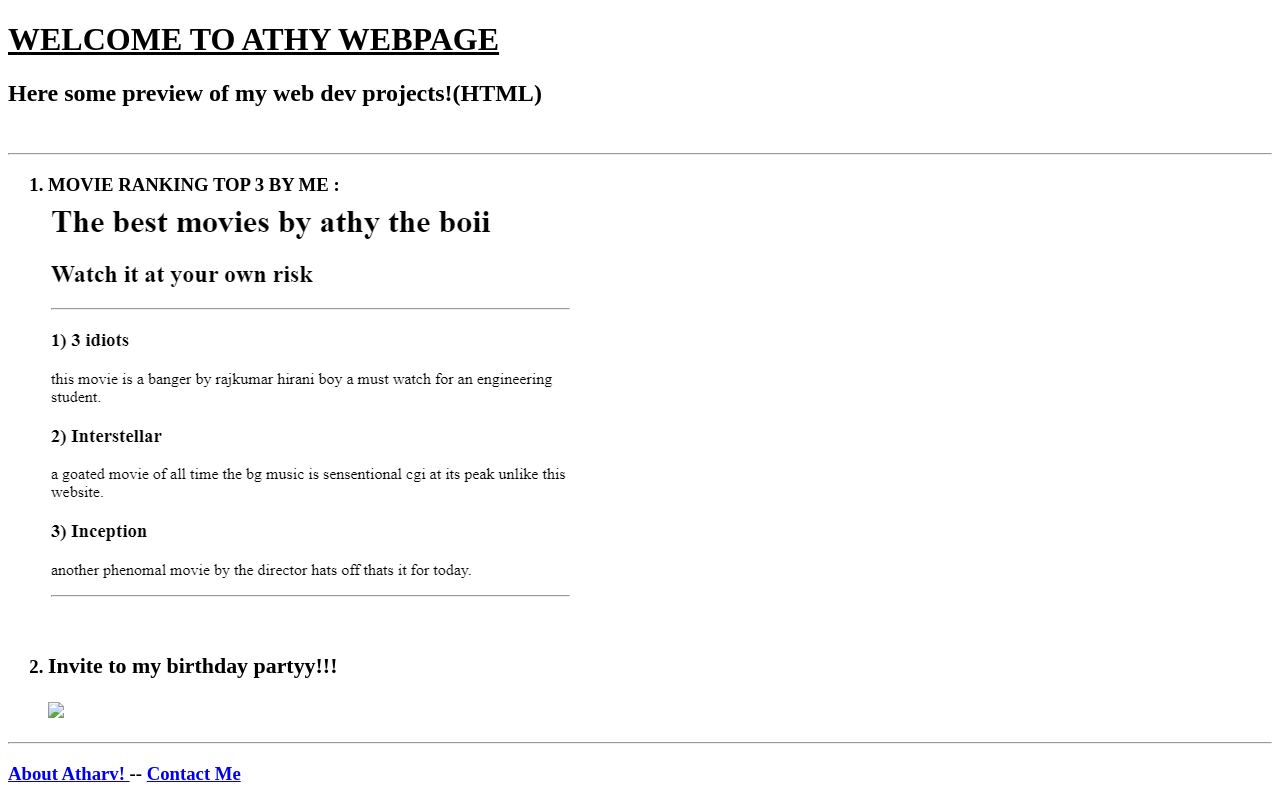
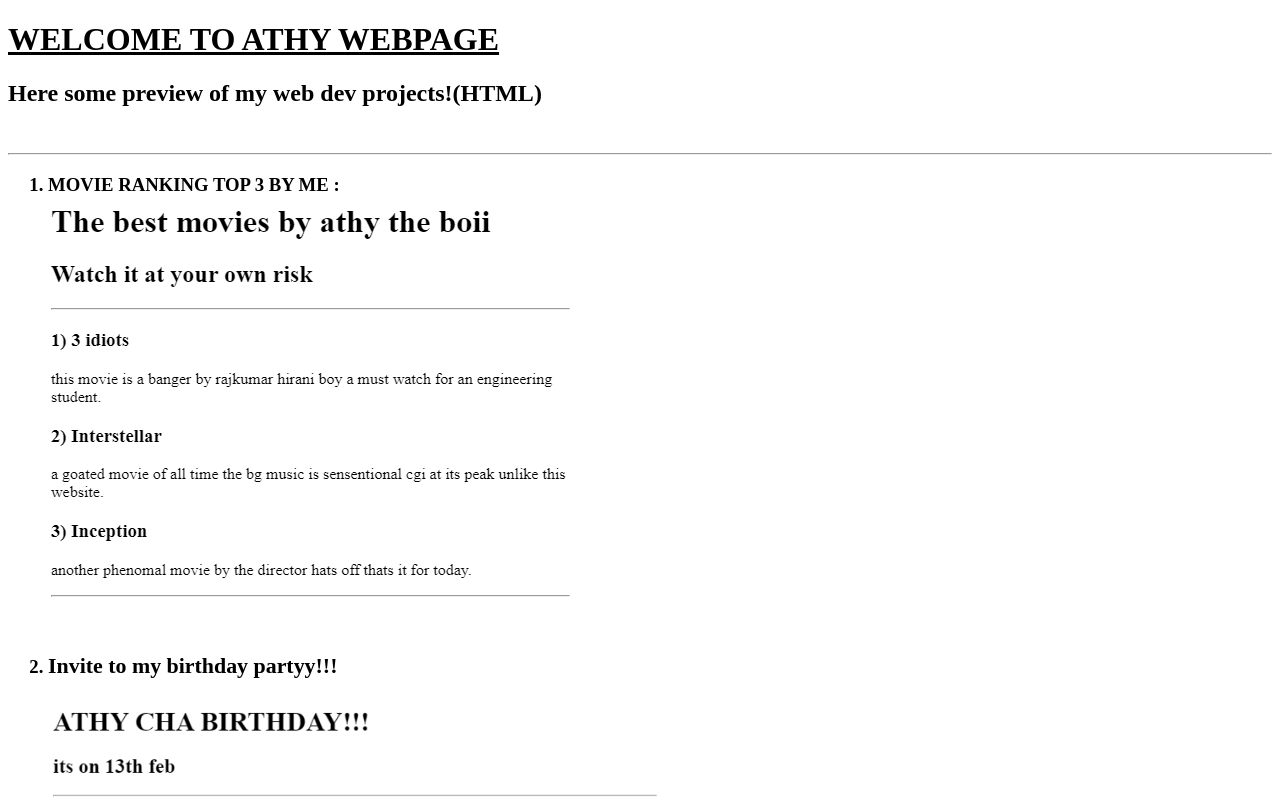
Before and after one commit to Ath-devloper/HTML-portfolio, a plain HTML site: page index.html in a window 1280 px wide. Shown: the top 800 px of the page. Drawn offline with Linux system fonts and the light colour scheme.

Commit message:
Update index.html

```diff
--- a/index.html
+++ b/index.html
@@ -20,7 +20,7 @@
 
             <LI>
                 <h3><b>Invite to my birthday partyy!!!</h3></b>
-                <a href="./public/birthday-invite.html"><img src="./assets/images/birthday-invite.png" width="" height="500"/></a>
+                <a href="./public/birthday-invite.html"><img src="./assets/images/Screenshot 2024-08-12 162432.png" width="" height="500"/></a>
 
             </LI>
         </ol>
```
